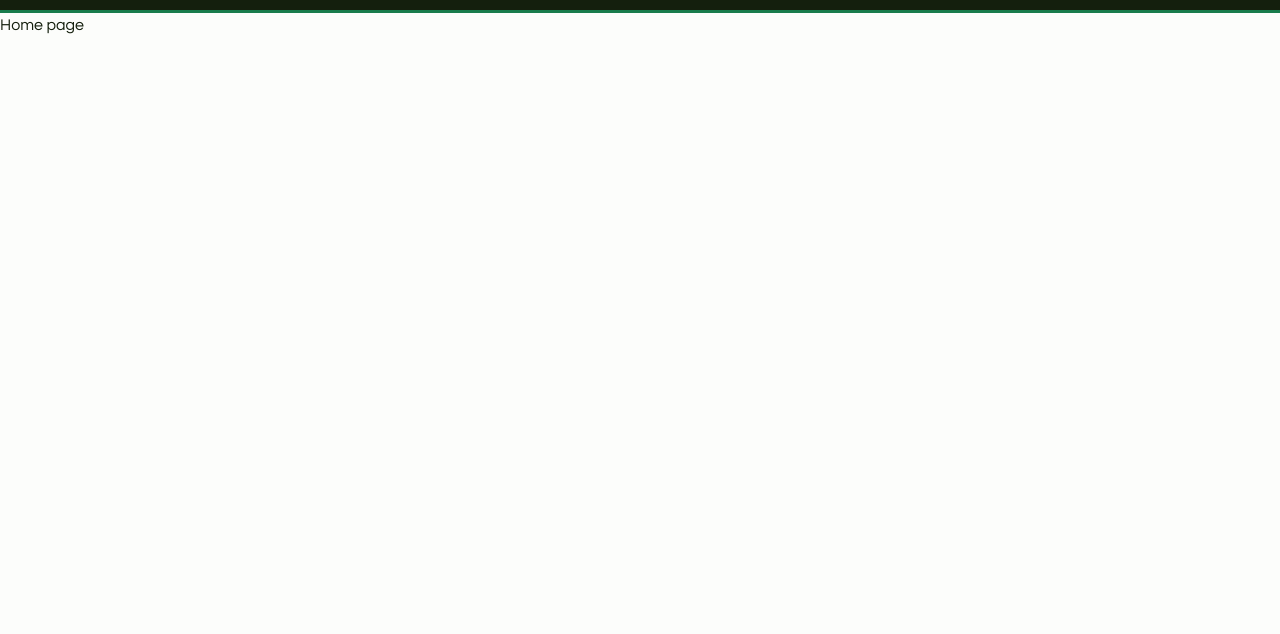
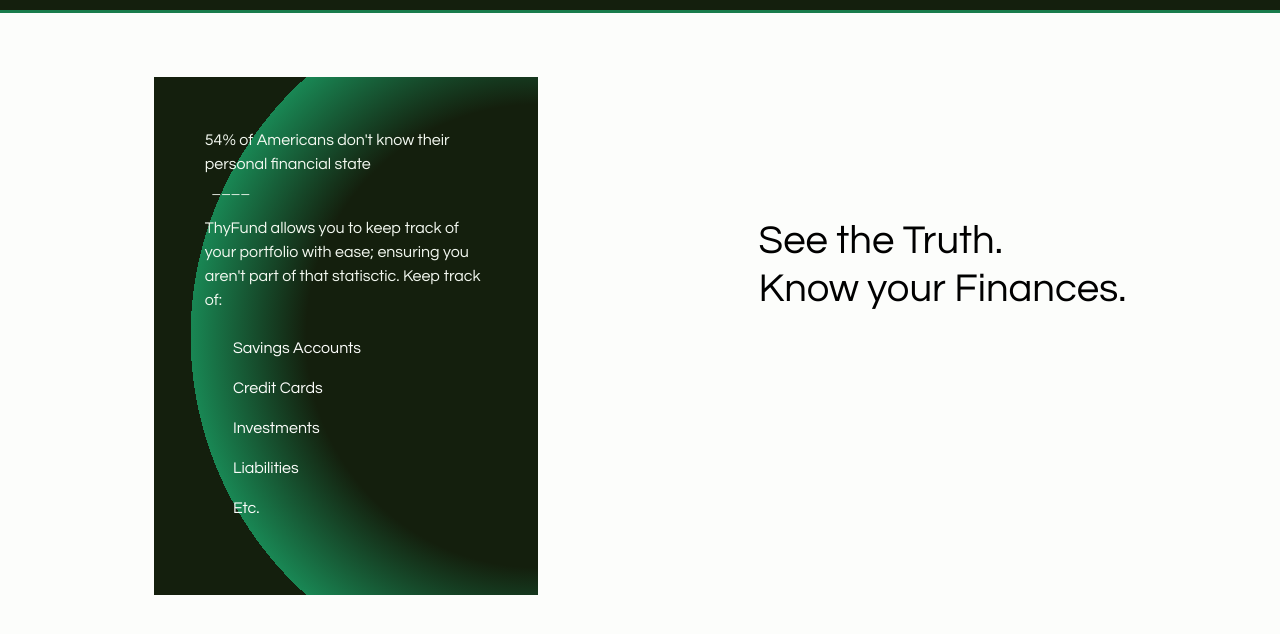
Before and after one commit to prolific-sunder/financetracker, a plain HTML site: page frontend/index.html in a window 1280 px wide. Shown: the part 66-700 px from the top of the page. Drawn offline with nearby package versions, Linux system fonts and the light colour scheme.

Commit message:
Created basic layout of the homepage and cleaned the navbar

```diff
--- a/frontend/index.html
+++ b/frontend/index.html
@@ -8,7 +8,7 @@
     <title>ThyFund</title>
 </head>
 
-<body>
+<body class = "index-body">
     <!-- Navbar -->
     <nav class="navbar navbar-expand-lg bg-body-tertiary nav_styling">
         <div class="container-fluid">
@@ -34,7 +34,22 @@
         </div>
     </nav>
 
-    <p>Home page</p>
+    <div class="home-informational">
+        <div class ="left-informational">
+            <p>54% of Americans don't know their personal financial state<br>&nbsp;&nbsp;____</p>
+            <p>ThyFund allows you to keep track of your portfolio with ease; ensuring you aren't part of that statisctic. Keep track of:</p>
+            <ul class="finance-examples">
+                <li>Savings Accounts</li>
+                <li>Credit Cards</li>
+                <li>Investments</li>
+                <li>Liabilities</li>
+                <li>Etc.</li>
+            </ul>
+        </div>
+        <span class ="left-titling">
+            <h1>See the Truth.<br>Know your Finances.</h1>
+        </span>
+    </div>
     <!--CDN, etc.-->
     <script src="https://cdn.jsdelivr.net/npm/bootstrap@5.3.7/dist/js/bootstrap.bundle.min.js" integrity="sha384-ndDqU0Gzau9qJ1lfW4pNLlhNTkCfHzAVBReH9diLvGRem5+R9g2FzA8ZGN954O5Q" crossorigin="anonymous"></script>
 </body>
--- a/frontend/style/style.css
+++ b/frontend/style/style.css
@@ -2,8 +2,16 @@
     font-family: "Century Gothic", sans-serif;
     color: #141F0D;
 }
-body {
+.sign-body {
     background-color: #fcfdfb;
+}
+
+.index-body {
+    background-color: #fcfdfb;
+}
+
+.navbar-toggler {
+    background: #0b5131;
 }
 
 .nav_styling {
@@ -30,6 +38,37 @@
     pointer-events: none;
 }
 
+.left-informational {
+    float: left;
+    height: 40%;
+    width: 30%;
+    margin-left: 12%;
+    margin-top: 5%;
+    background: radial-gradient(circle at 100%, #141F0D, #141F0D 50%, #198754 75%, #141F0D 75%);
+    padding: 4% 4% 4% 4%;
+}
+
+.left-informational li {
+    color: #fcfdfb !important;
+}
+
+.left-informational p {
+    color: #F4F9F1 !important;
+}
+
+.finance-examples {
+    list-style-type: none;
+    line-height: 40px;
+    padding-left:10%;
+}
+
+.left-titling {
+    float: right;
+    margin-top: 16%;
+    color: black;
+    margin-left: 10%;
+    margin-right: 12%;
+}
 .sign_in {
     background-color: #F4F9F1;
     width:75%;
```
Also changed, not shown: frontend/sign_in.html (+2 -2 lines).
